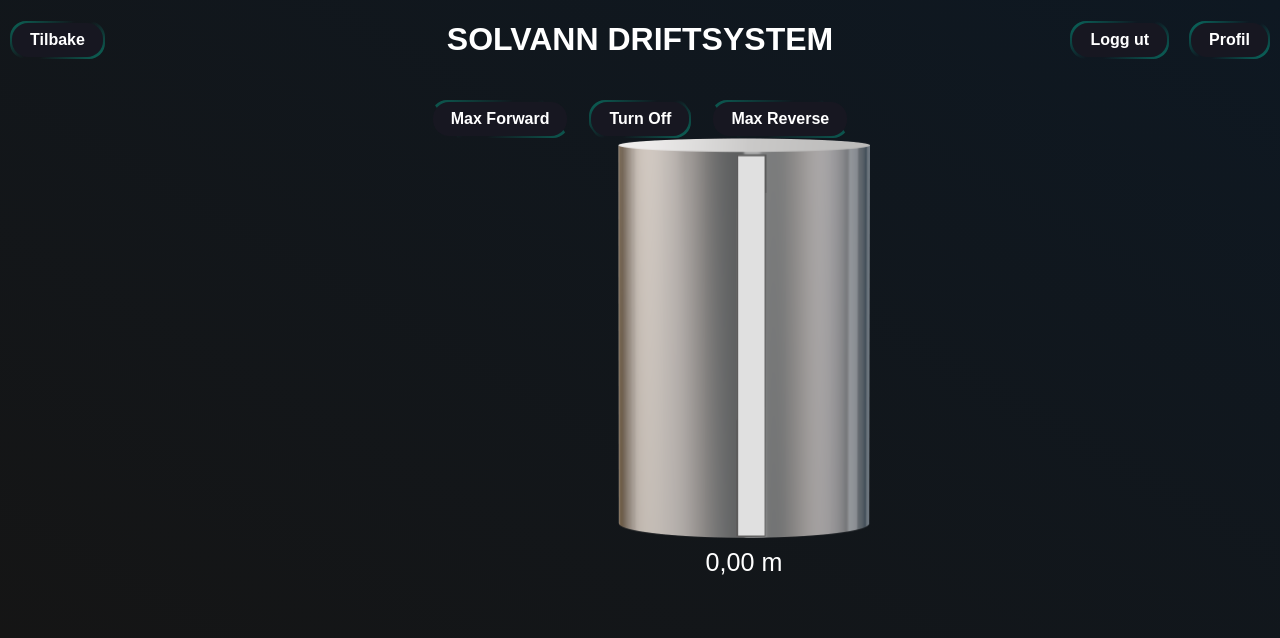
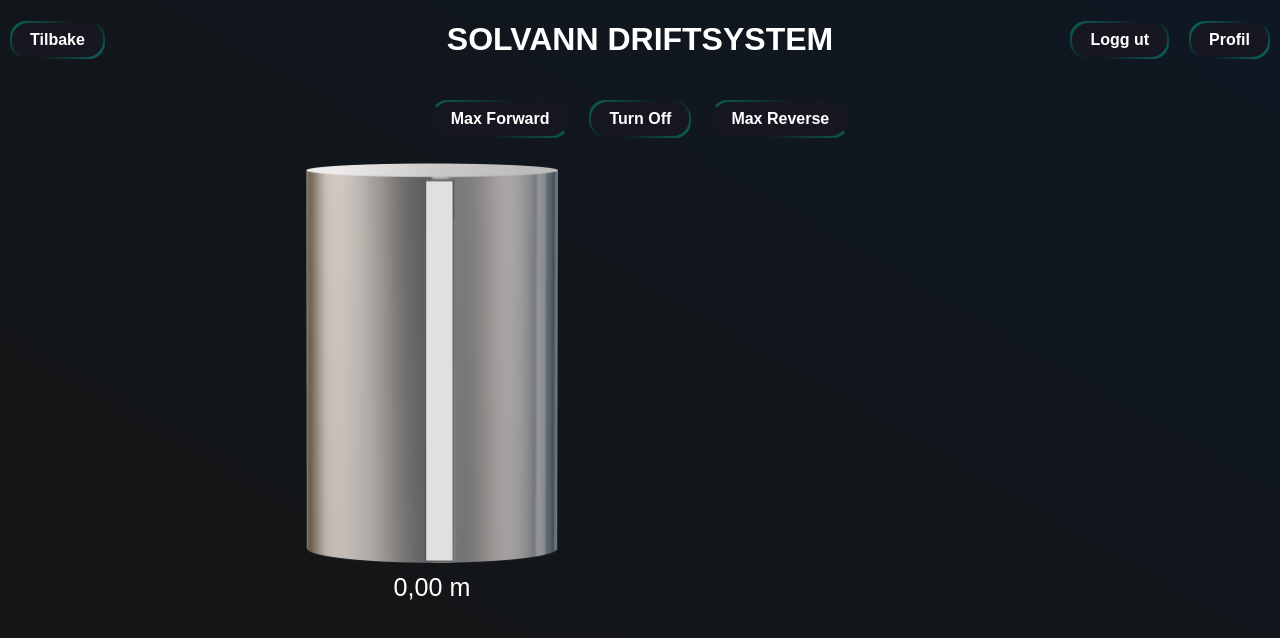
Before and after one commit to USN-Gjengen/APP2000_Gruppe06_Solvann-Driftsystem, a React (Create React App) app in the folder frontend/: page /Turbine in a window 1280 px wide. Shown: the top 638 px of the page. Built offline with nearby package versions, Linux system fonts and the light colour scheme; no server answers; sample sign-in values are in the browser's storage.

Commit message:
alignment

```diff
--- a/frontend/src/styles/Turbine.css
+++ b/frontend/src/styles/Turbine.css
@@ -7,16 +7,17 @@
 
 .turbines-container {
   display: flex;
-  justify-content: left;
+  justify-content: center;
   flex-wrap: wrap;
-  width: 13em;
-  height: 100%;
+  width: 26em;
+  gap: 20px;
 }
 
 .turbinePageContent {
   display: flex;
-  flex-direction: row;
+  flex-direction: row-reverse;
   align-items: center;
   justify-content: center;
   height: 50vh;
+  margin-top: 25px;
 }
```
